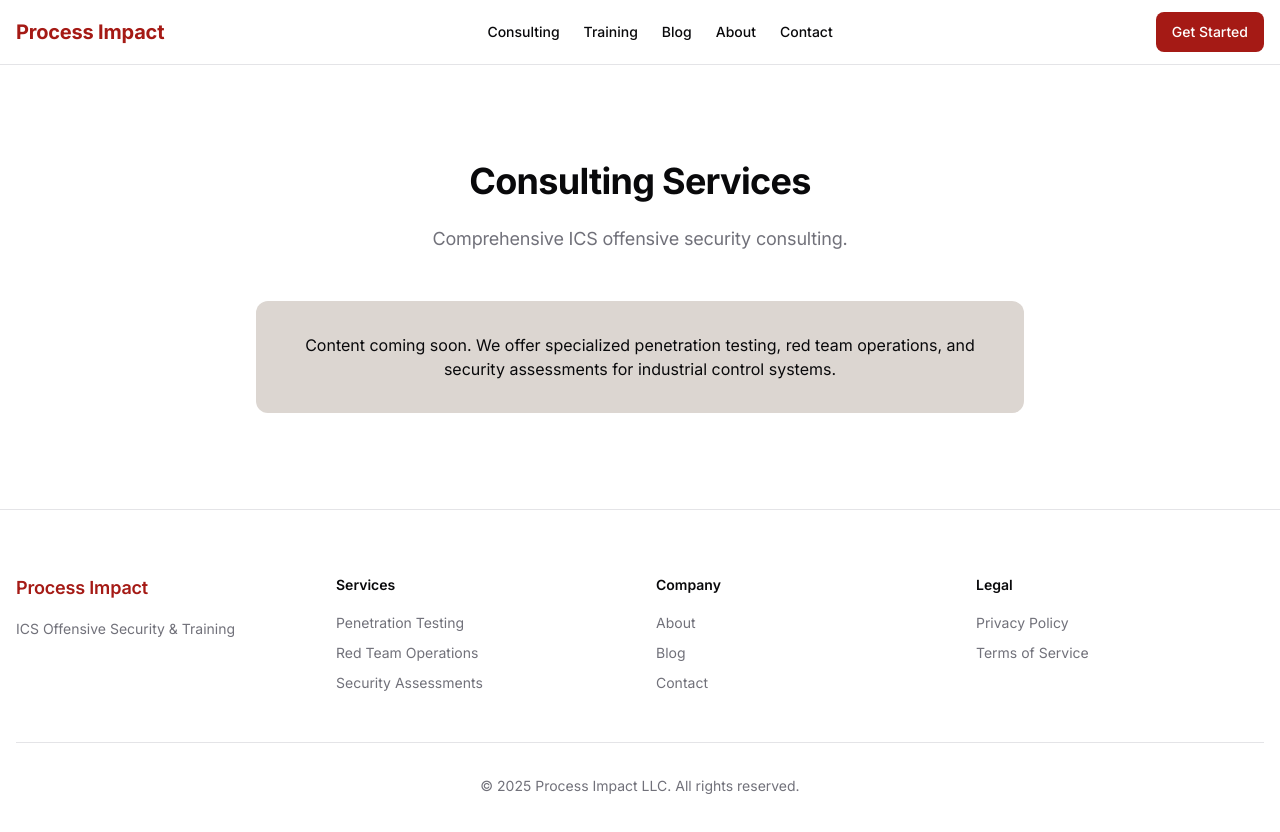
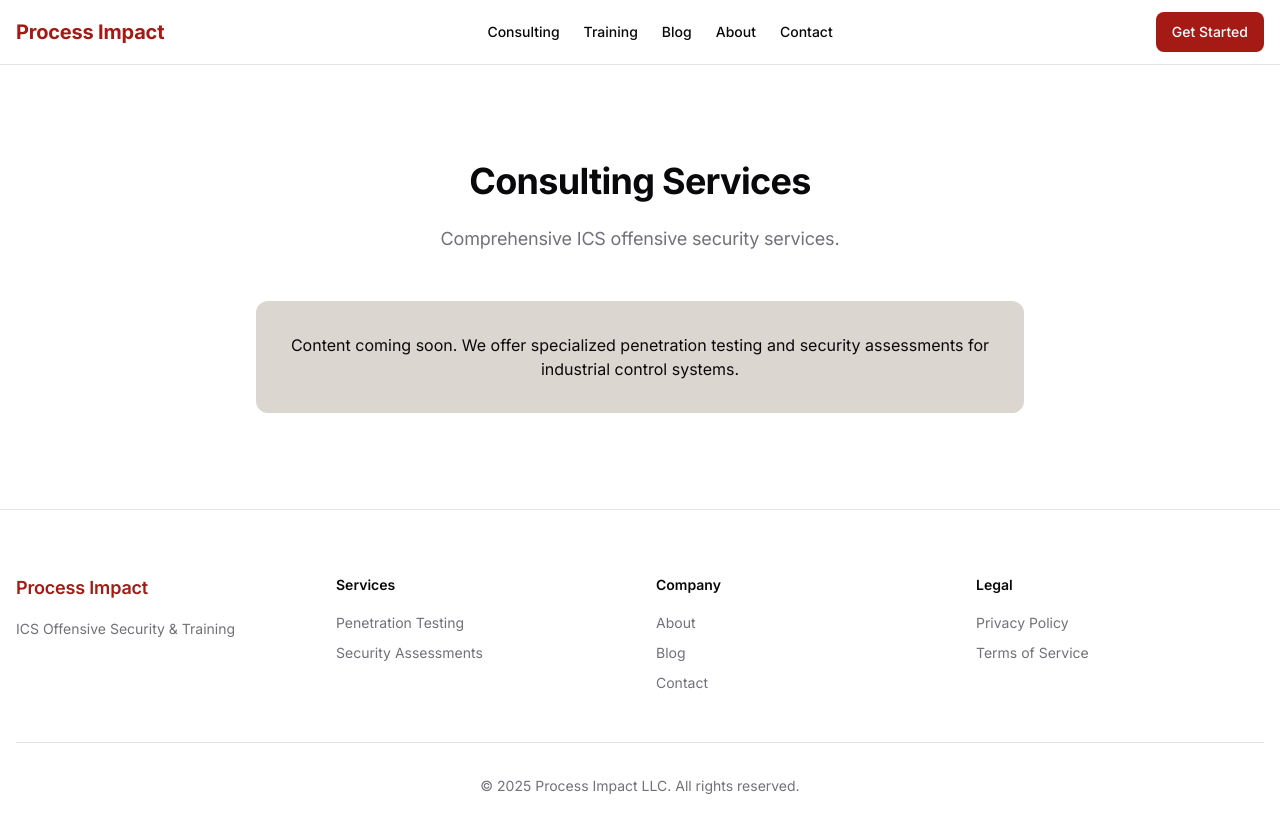
Before and after one commit to processimpact/process-impact-website, a Next.js app: page /consulting in a window 1280 px wide. Shown: the top 832 px of the page. Built offline with nearby package versions, Linux system fonts and the light colour scheme.

Commit message:
Update content

```diff
--- a/src/app/academy/page.tsx
+++ b/src/app/academy/page.tsx
@@ -7,9 +7,9 @@ export default function AcademyPage() {
   return (
     <div className="container py-24">
       <div className="mx-auto max-w-3xl">
-        <h1 className="text-4xl font-bold text-center">Training Academy</h1>
+        <h1 className="text-4xl font-bold text-center">Axoltol Academy</h1>
         <p className="mt-6 text-lg text-center text-muted-foreground">
-          Professional security training in Living off the Land techniques.
+          Offensive security training tuned for industrial control systems and focused on living-off-the-land techniques.
         </p>
         <div className="mt-12 p-8 bg-brand-bg rounded-lg">
           <p className="text-center">
--- a/src/app/consulting/page.tsx
+++ b/src/app/consulting/page.tsx
@@ -9,12 +9,11 @@ export default function ConsultingPage() {
       <div className="mx-auto max-w-3xl">
         <h1 className="text-4xl font-bold text-center">Consulting Services</h1>
         <p className="mt-6 text-lg text-center text-muted-foreground">
-          Comprehensive ICS offensive security consulting.
+          Comprehensive ICS offensive security services.
         </p>
         <div className="mt-12 p-8 bg-brand-bg rounded-lg">
           <p className="text-center">
-            Content coming soon. We offer specialized penetration testing, red team operations,
-            and security assessments for industrial control systems.
+            Content coming soon. We offer specialized penetration testing and security assessments for industrial control systems.
           </p>
         </div>
       </div>
--- a/src/app/contact/page.tsx
+++ b/src/app/contact/page.tsx
@@ -12,7 +12,7 @@ export default function ContactPage() {
       <div className="mx-auto max-w-2xl text-center mb-12">
         <h1 className="text-4xl font-bold">Get in Touch</h1>
         <p className="mt-4 text-lg text-muted-foreground">
-          Ready to secure your industrial control systems? Let's talk.
+          Ready to assess your industrial control system security? Let's talk.
         </p>
       </div>
 
--- a/src/components/layout/Footer.tsx
+++ b/src/components/layout/Footer.tsx
@@ -20,11 +20,6 @@ export function Footer() {
               <li>
                 <Link href="/consulting" className="text-muted-foreground hover:text-primary transition-colors">
                   Penetration Testing
-                </Link>
-              </li>
-              <li>
-                <Link href="/consulting" className="text-muted-foreground hover:text-primary transition-colors">
-                  Red Team Operations
                 </Link>
               </li>
               <li>
```
